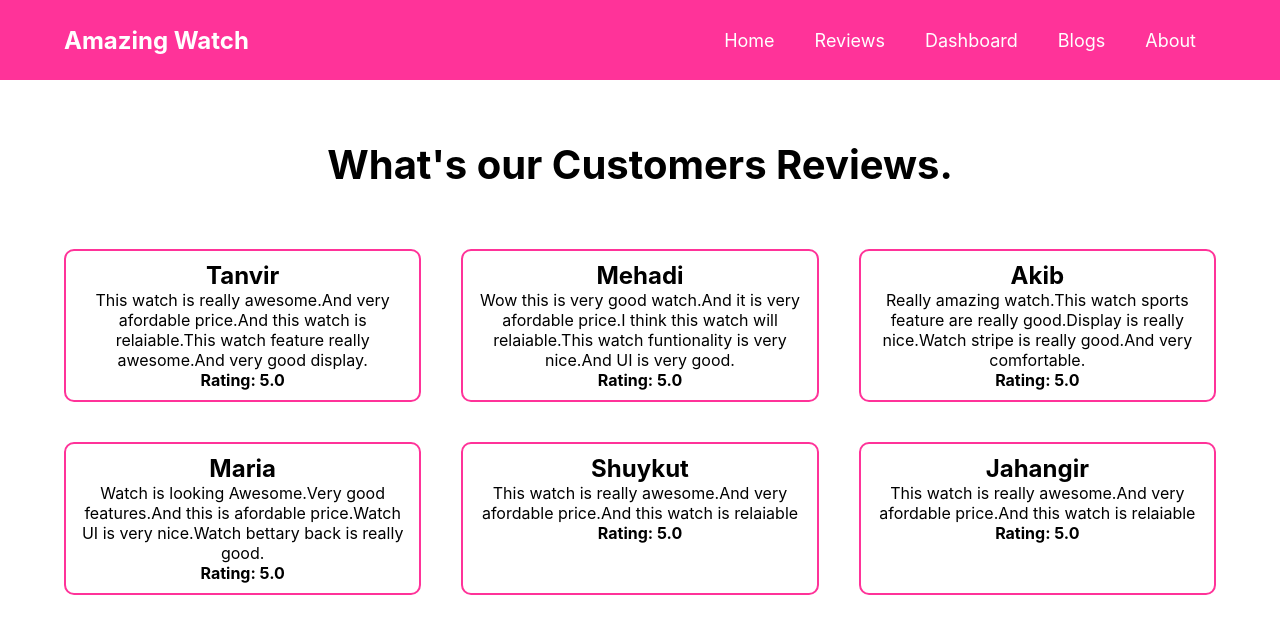
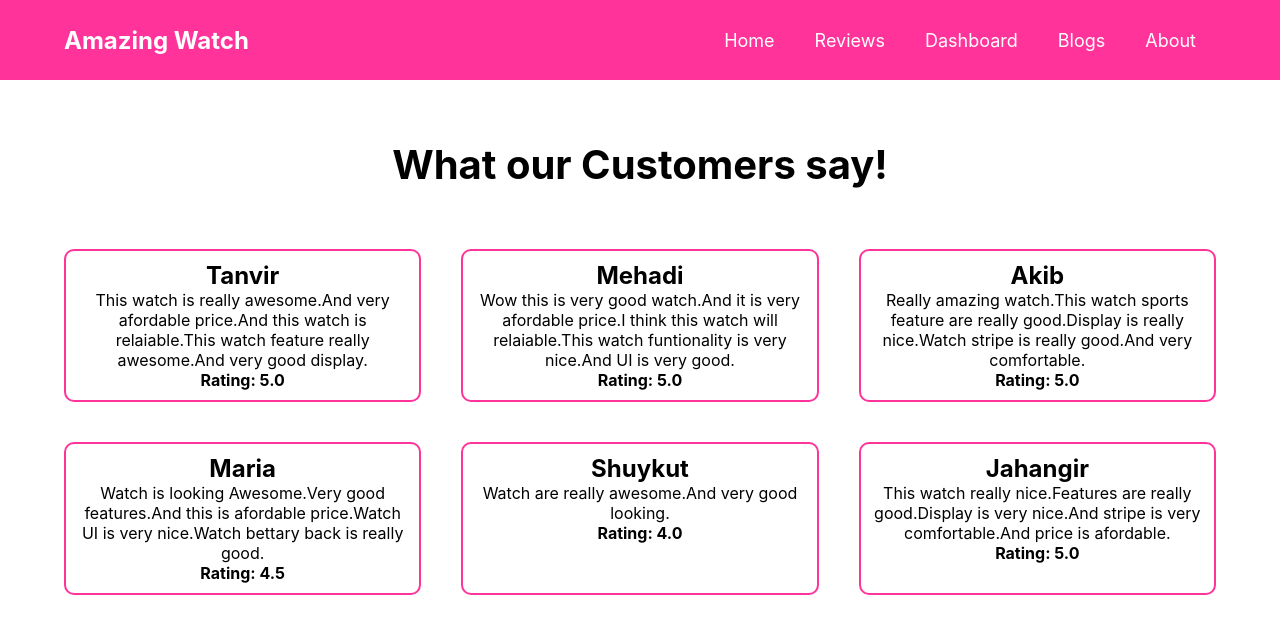
Before and after one commit to majedulhaque1/product-analysis-website, a React (Create React App) app: page /reviews in a window 1280 px wide. Shown: the top 634 px of the page. Built offline with nearby package versions, Linux system fonts and the light colour scheme.

Commit message:
readme file edit and some modifications

```diff
--- a/public/index.html
+++ b/public/index.html
@@ -24,7 +24,7 @@
       work correctly both with client-side routing and a non-root public URL.
       Learn how to configure a non-root public URL by running `npm run build`.
     -->
-    <title>React App</title>
+    <title>Amazing Watch</title>
   </head>
   <body>
     <noscript>You need to enable JavaScript to run this app.</noscript>
--- a/public/reviews.json
+++ b/public/reviews.json
@@ -25,20 +25,20 @@
         "img": "",
         "name": "Maria",
         "review" : "Watch is looking Awesome.Very good features.And this is afordable price.Watch UI is very nice.Watch bettary back is really good.",
-        "rating" : "5.0"
+        "rating" : "4.5"
     },
     {
         "id": "5",
         "img": "",
         "name": "Shuykut",
-        "review" : "This watch is really awesome.And very afordable price.And this watch is relaiable",
-        "rating" : "5.0"
+        "review" : "Watch are really awesome.And very good looking.",
+        "rating" : "4.0"
     },
     {
         "id": "6",
         "img": "",
         "name": "Jahangir",
-        "review" : "This watch is really awesome.And very afordable price.And this watch is relaiable",
+        "review" : "This watch really nice.Features are really good.Display is very nice.And stripe is very comfortable.And price is afordable.",
         "rating" : "5.0"
     }
 ]
--- a/src/Components/Banner/Banner.js
+++ b/src/Components/Banner/Banner.js
@@ -7,12 +7,12 @@ const Banner = () => {
             <div className='banner-left'>
                 <h1>
                     <span>Your Next Watch.</span><br />
-                    <span>Your Next Watch.</span>
+                    <span>Your Best Watch.</span>
                 </h1>
                 <p>
-                    Lorem ipsum dolor, sit amet consectetur adipisicing elit. Sed labore mollitia sint nihil, fugit iste consequatur excepturi doloremque quasi. Libero tenetur placeat omnis officia dignissimos totam, cum sunt soluta quia!
+                    Welcome to our website.We are provide best and relaiable watch.We have lots of collections.We are sell watch with afordable price.We ensure quality our watch.
                 </p>
-                <button>Explore More</button>
+                <button>Live Demo</button>
             </div>
             <div className='banner-right'>
                 <img src="https://img.freepik.com/free-psd/smartwatch-mockup_125540-1277.jpg?t=st=1649015847~exp=1649016447~hmac=3ececc2ff6c2e2bbd181c2002df0e3c16ec1e3eeb45553e2a30d63f459f985d5&w=1380" alt="" />
--- a/src/Components/Reviews/Reviews.js
+++ b/src/Components/Reviews/Reviews.js
@@ -7,7 +7,7 @@ const Reviews = () => {
     const [reviews, setReviews] = useReview();
     return (
         <div className=''>
-            <h2 className='review-title'>What's our Customers Reviews.</h2>
+            <h2 className='review-title'>What our Customers say!</h2>
             <div className='reviews-card'>
                 {
                     reviews.map(review => <Review key={review.id} reviews={review}></Review>)
```
Also changed, not shown: 2 other files (tests, documents, lock files or other folders).
